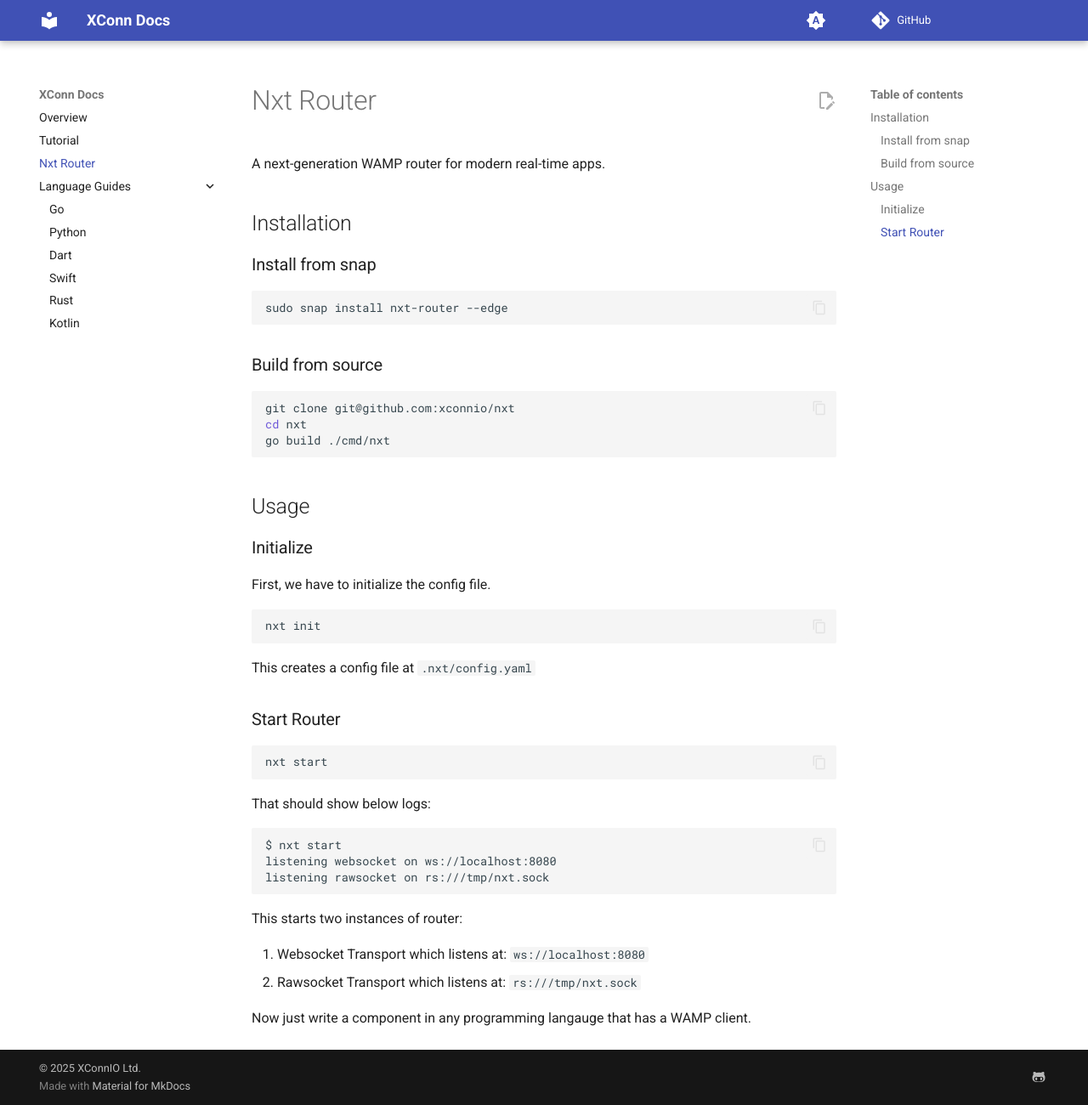
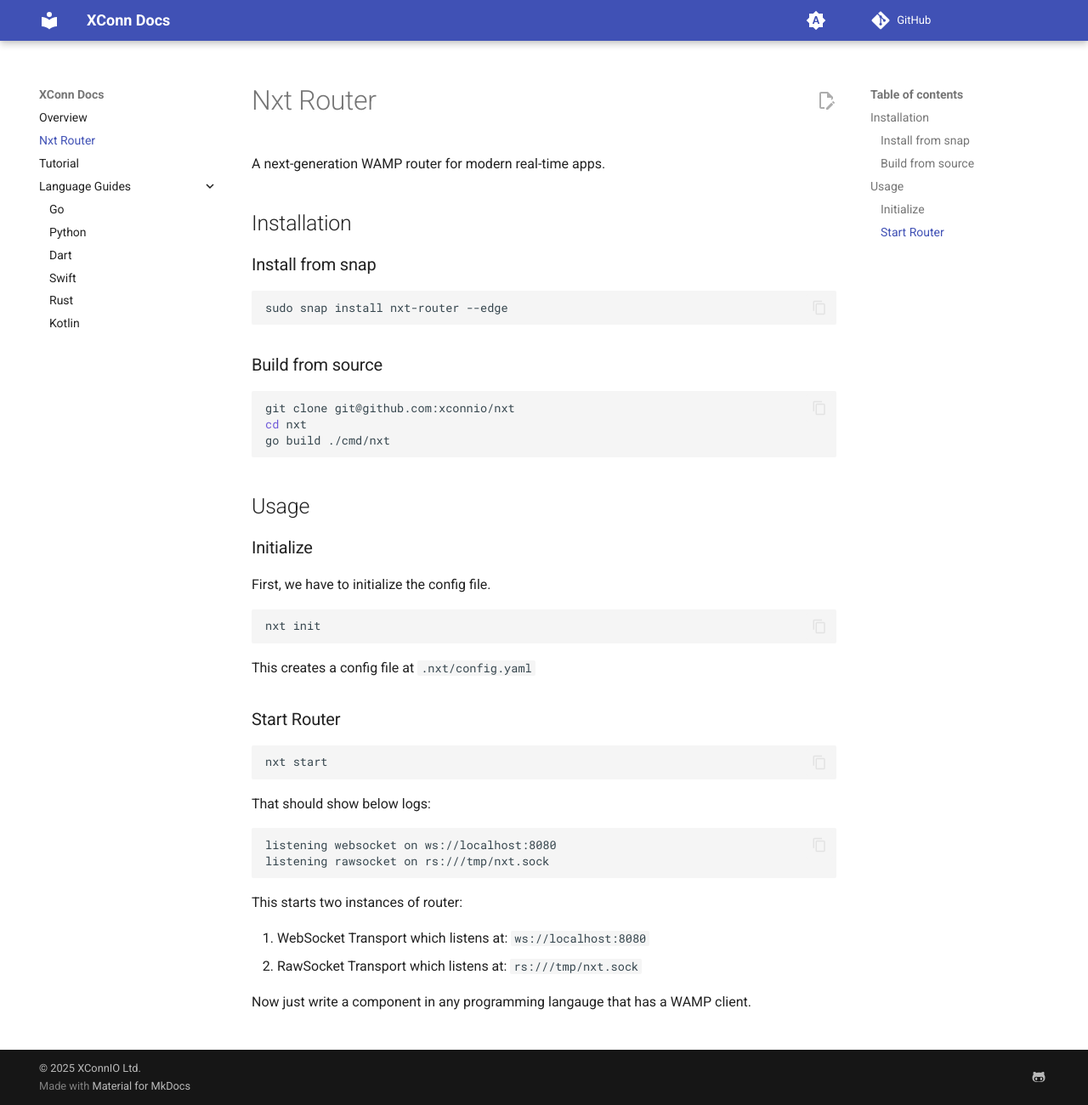
Before and after one commit to xconnio/xconn-docs, an MkDocs documentation site: the page built from docs/nxt.md, in a window 1280 px wide and 1300 px high. Shown: the whole window at 85% size. Built offline with MkDocs 1.6.1 and Material for MkDocs 9.7.7, drawn with Linux system fonts in a browser that asks for light colours.

Commit message:
Add general cleanups (#27)
* move router above tutorial

* add github link on the overview page

* cleanup nxt doc

````diff
--- a/docs/nxt.md
+++ b/docs/nxt.md
@@ -37,14 +37,13 @@
 That should show below logs:
 
 ```shell
-$ nxt start
 listening websocket on ws://localhost:8080
 listening rawsocket on rs:///tmp/nxt.sock
 ```
 
 This starts two instances of router:
 
-1. Websocket Transport which listens at: `ws://localhost:8080`
-2. Rawsocket Transport which listens at: `rs:///tmp/nxt.sock`
+1. WebSocket Transport which listens at: `ws://localhost:8080`
+2. RawSocket Transport which listens at: `rs:///tmp/nxt.sock`
 
 Now just write a component in any programming langauge that has a WAMP client.
--- a/mkdocs.yml
+++ b/mkdocs.yml
@@ -8,8 +8,8 @@
 
 nav:
   - Overview: index.md
+  - Nxt Router: nxt.md
   - Tutorial: tutorial.md
-  - Nxt Router: nxt.md
   - Language Guides:
       - Go: language-guides/go.md
       - Python: language-guides/python.md
````
Also changed, not shown: docs/index.md (+1 -1 lines).
